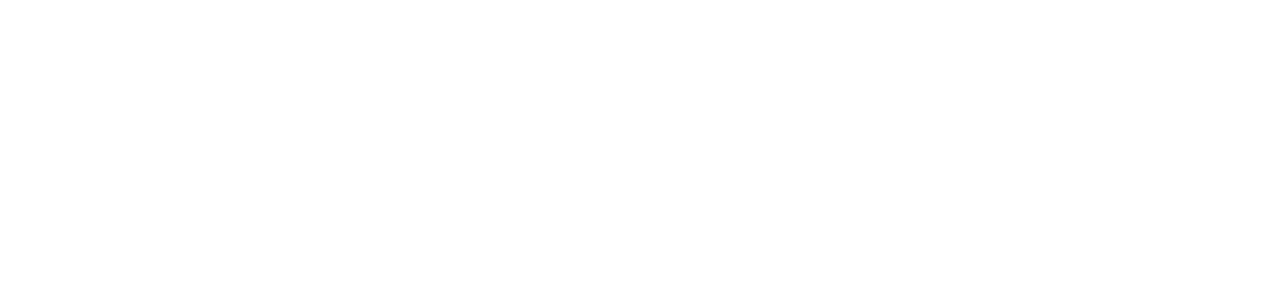
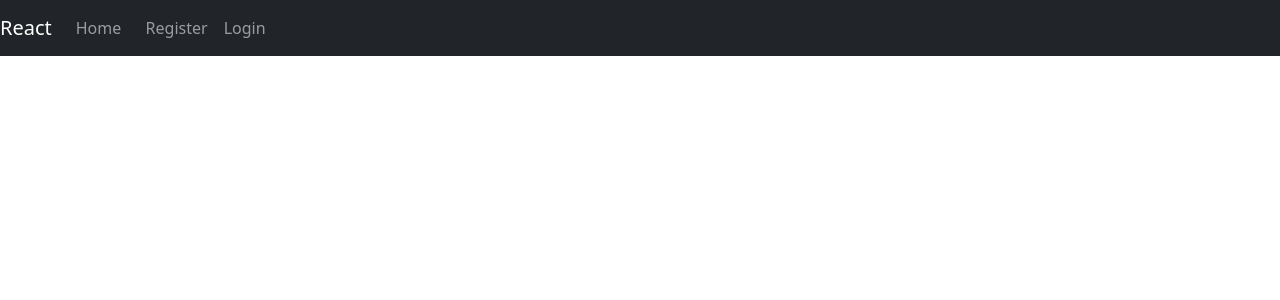
Before and after one commit to kingachwaleba/expense-management-system, a React (Create React App) app in the folder frontend/: page / in a window 1280 px wide. Shown: the top 300 px of the page. Built offline with nearby package versions, Linux system fonts and the light colour scheme.

Commit message:
Create a navigation bar

```diff
--- a/frontend/src/App.js
+++ b/frontend/src/App.js
@@ -6,23 +6,110 @@
 import {RegisterPage} from "./pages/register/RegisterPage";
 import {HomePage} from "./pages/home/HomePage";
 import AuthGuard from './guards/AuthGuard';
+import UserService from "./services/user.service";
 
 class App extends React.Component {
-
 
     constructor(props, context) {
         super(props, context);
 
         this.state = {
             history: createBrowserHistory(),
+            currentUser: null,
         };
     }
 
+    componentDidMount() {
+        UserService.currentUser.subscribe(data => {
+            this.setState({
+                currentUser: data,
+            });
+        });
+    }
+
+    logout() {
+        UserService.logOut()
+            .then(
+                data => {
+                    this.state.push('/login');
+                },
+                error => {
+                    this.setState({
+                        errorMessage: 'Unexpected error occurred.',
+                    });
+                },
+            );
+    }
+
     render() {
-        const {history} = this.state;
+        const {currentUser, history} = this.state;
 
         return (
             <Router history={history}>
+                <div>
+                    {currentUser &&
+                    <nav className="navbar navbar-expand navbar-dark bg-dark">
+                        <a className="navbar-brand" href="https://reactjs.org">
+                            React
+                        </a>
+                        <div className="navbar-nav mr-auto">
+                            <li className="nav-item">
+                                <a className="nav-link" href="/home">
+                                    <span className="fa fa-home"/>
+                                    Home
+                                </a>
+                            </li>
+                        </div>
+                        <div className="navbar-nav ml-auto">
+                            <li className="nav-item">
+                                <a className="nav-link" href="/profile">
+                                    <span className="fa fa-user"/>
+                                    {currentUser.name}
+                                </a>
+                            </li>
+                            <li className="nav-item">
+                                <a className="nav-link" href="#" onClick={() => this.logout()}>
+                                    <span className="fa fa-sign-out"/>
+                                    LogOut
+                                </a>
+                            </li>
+                        </div>
+                    </nav>
+                    }
+                </div>
+
+                <div>
+                    {!currentUser &&
+                    <nav className="navbar navbar-expand navbar-dark bg-dark">
+                        <a className="navbar-brand" href="https://reactjs.org">
+                            React
+                        </a>
+                        <div className="navbar-nav mr-auto">
+                            <li className="nav-item">
+                                <a className="nav-link" href="/home">
+                                    <span className="fa fa-home"/>
+                                    Home
+                                </a>
+                            </li>
+                        </div>
+                        <div className="navbar-nav ml-auto">
+                            <li className="nav-item">
+                                <a className="nav-link" href="/register">
+                                    <span className="fa fa-user-plus"/>
+                                    &nbsp;
+                                    Register
+                                </a>
+                            </li>
+                            <li className="nav-item">
+                                <a className="nav-link" href="/login">
+                                    <span className="fa fa-sign-in"/>
+                                    Login
+                                </a>
+                            </li>
+                        </div>
+                    </nav>
+                    }
+                </div>
                 <div className="container">
                     <Switch>
                         <Route exact path="/login" component={LoginPage}/>
```
